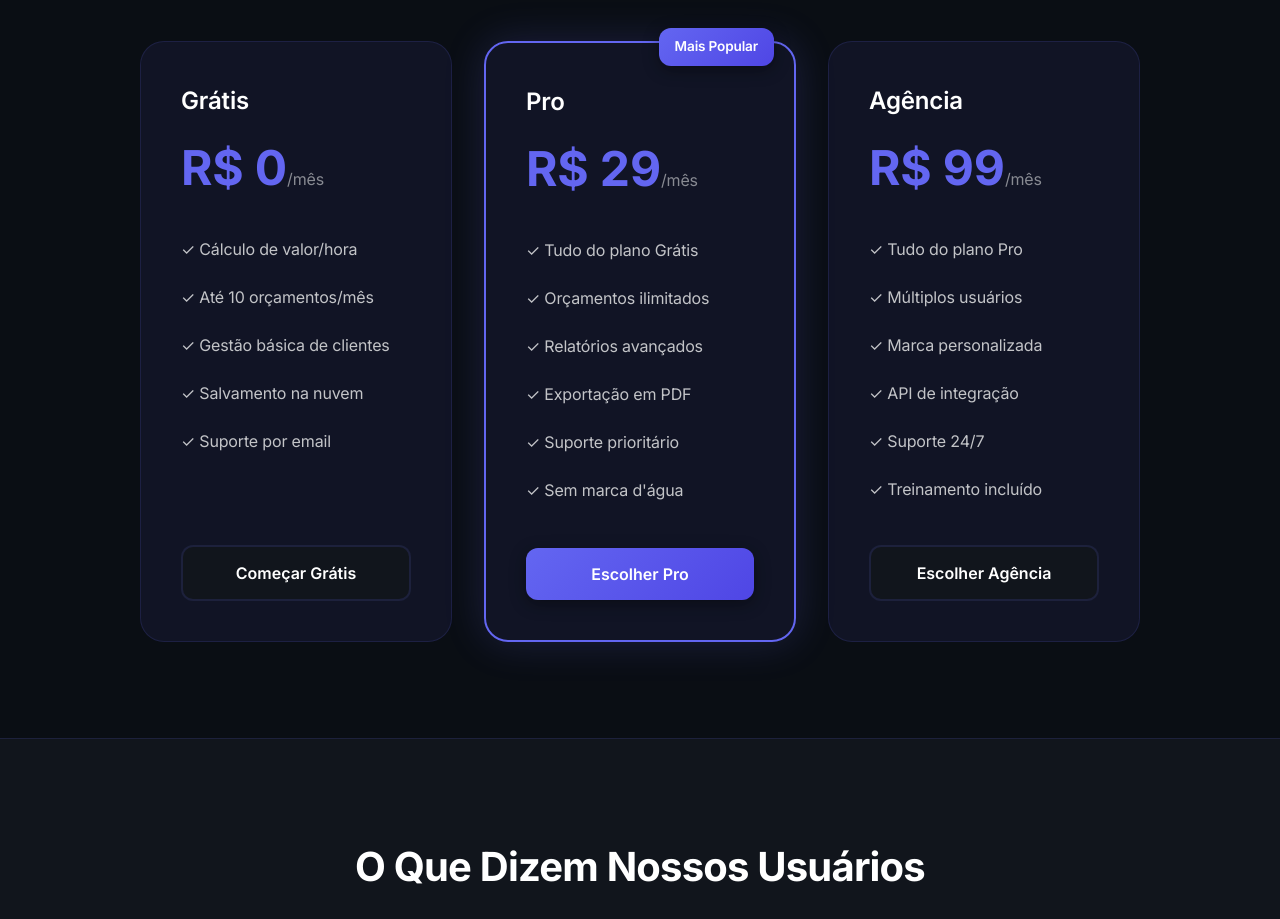
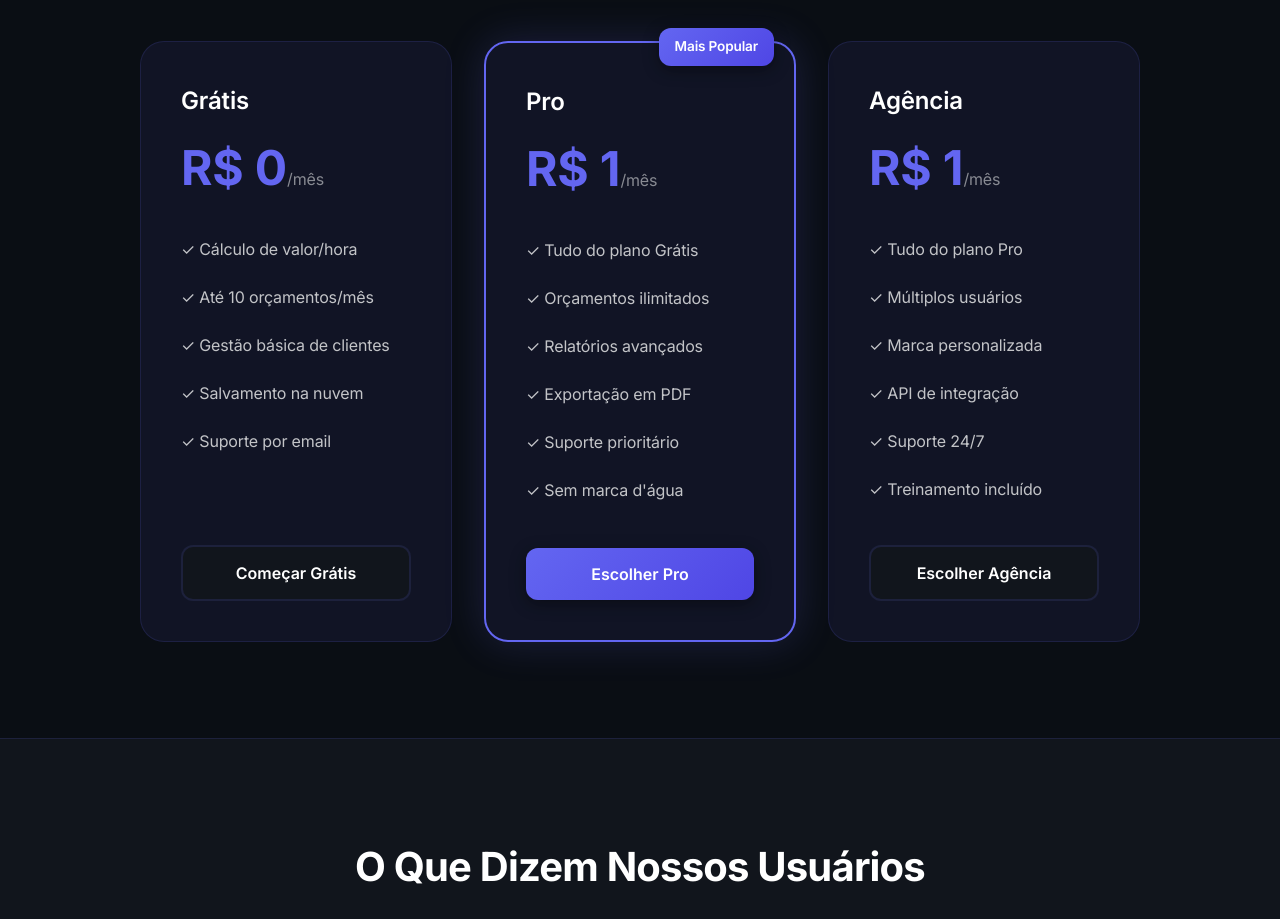
Before and after one commit to brunoOtavares/OrcaPay, a React (Vite) app: page / in a window 1280 px wide. Shown: the part 2640-3559 px from the top of the page. Built offline with nearby package versions, Linux system fonts and the light colour scheme; no server answers.

Commit message:
feat: set test pricing to R$ 1.00 for all plans

```diff
--- a/src/components/LandingPage.tsx
+++ b/src/components/LandingPage.tsx
@@ -198,7 +198,7 @@ export function LandingPage({ onLogin, onRegister }: LandingPageProps) {
             <div className={styles.badge}>Mais Popular</div>
             <h3>Pro</h3>
             <div className={styles.price}>
-              <span className={styles.priceValue}>R$ 29</span>
+              <span className={styles.priceValue}>R$ 1</span>
               <span className={styles.pricePeriod}>/mês</span>
             </div>
             <ul className={styles.featuresList}>
@@ -214,7 +214,7 @@ export function LandingPage({ onLogin, onRegister }: LandingPageProps) {
           <div className={styles.pricingCard}>
             <h3>Agência</h3>
             <div className={styles.price}>
-              <span className={styles.priceValue}>R$ 99</span>
+              <span className={styles.priceValue}>R$ 1</span>
               <span className={styles.pricePeriod}>/mês</span>
             </div>
             <ul className={styles.featuresList}>
--- a/src/components/SubscriptionManager.tsx
+++ b/src/components/SubscriptionManager.tsx
@@ -27,7 +27,7 @@ export function SubscriptionManager() {
     {
       id: 'pro',
       name: 'Pro',
-      price: 29,
+      price: 1,
       features: [
         'Tudo do plano Grátis',
         'Orçamentos ilimitados',
@@ -40,7 +40,7 @@ export function SubscriptionManager() {
     {
       id: 'agency',
       name: 'Agência',
-      price: 99,
+      price: 1,
       features: [
         'Tudo do plano Pro',
         'Múltiplos usuários',
```
Also changed, not shown: 1 other file (tests, documents, lock files or other folders).
